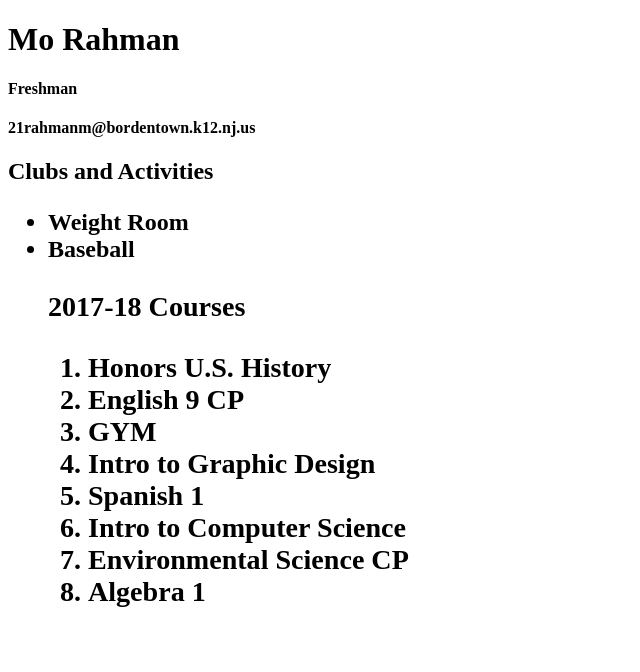
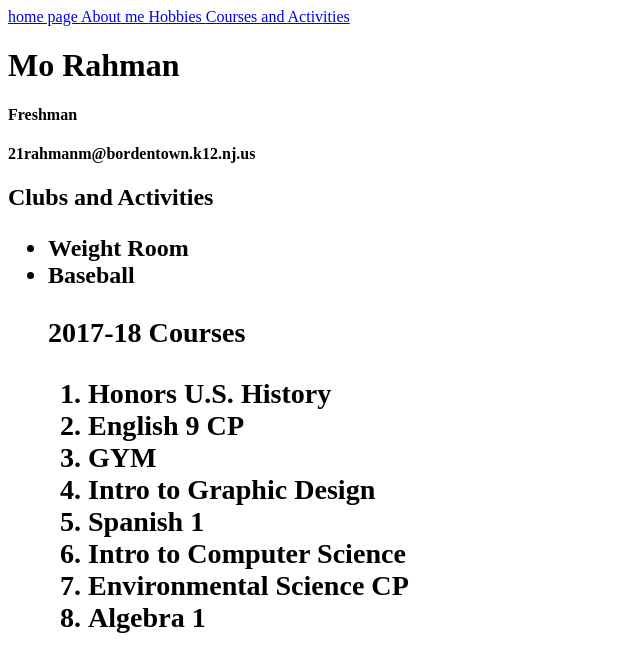
Before and after one commit to 21rahmanm/mo_web, a plain HTML site: page list.html in a window 1280 px wide. Shown: the whole page, without its empty margins (0-640 px from the left). Drawn offline with Linux system fonts and the light colour scheme.

Commit message:
Update list.html

```diff
--- a/list.html
+++ b/list.html
@@ -2,6 +2,13 @@
 <html>
 <head> </head>
 <body>
+ <a href = "index.html">  home page </a>
+
+<a href = "About.html">About me  </a>
+
+<a href = "hobbies.html"> Hobbies </a>
+
+<a href = "list.html"> Courses and Activities </a>
 <p>
 <h1> Mo Rahman </h1>
 <h4> Freshman</h2>
```
